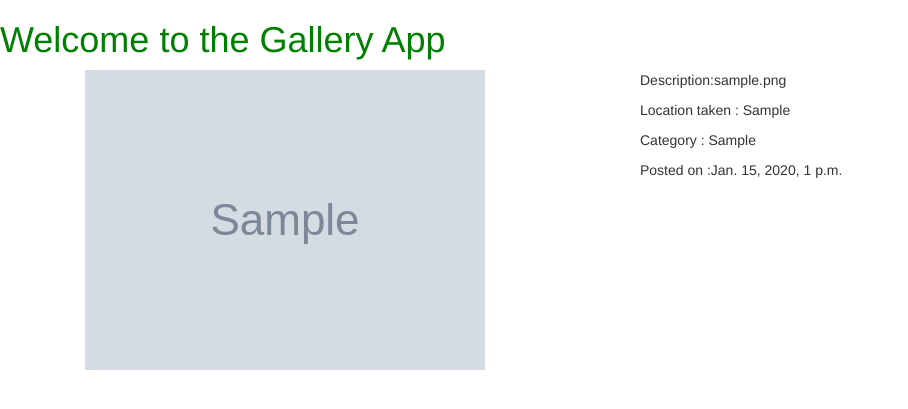
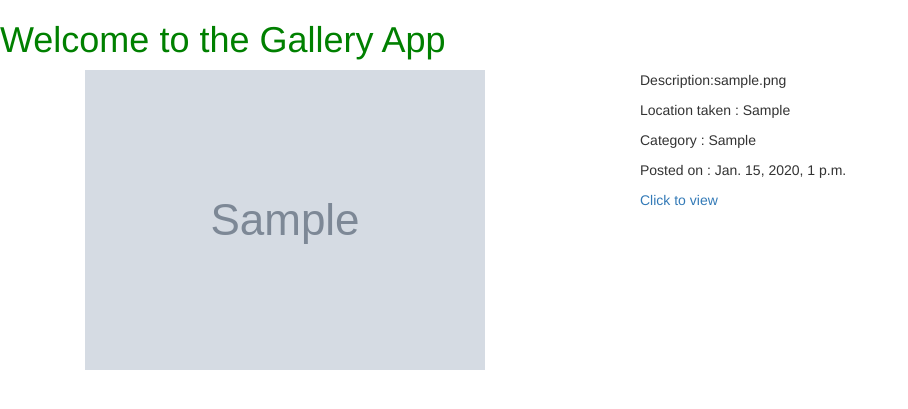
Before and after one commit to JohnKarima/gallery, a Django app: page / in a window 1280 px wide. Shown: the part 52-461 px from the top of the page, without its empty margins (0-908 px from the left). Run offline with Django 3.2, Linux system fonts and the light colour scheme; tables that the repository leaves empty hold one stand-in row (values such as "Sample post"); grey boxes marked "Sample" are stand-in pictures; some libraries are stand-ins or nearby versions.

Commit message:
add click to view image in homepage for easier redirection

```diff
--- a/pics/templates/welcome.html
+++ b/pics/templates/welcome.html
@@ -16,8 +16,9 @@
     <p>Description:{{image.image_description}}</p>
     <p>Location taken : {{image.location}}</p>
     <p>Category : {{image.category}}</p>
-    <p>Posted on :{{image.pub_date}}</p>
+    <p>Posted on : {{image.pub_date}}</p>
 
+    <a href="{% url 'image' image.id %}">Click to view</a>
 
 </div>
     {% endfor %}
```
